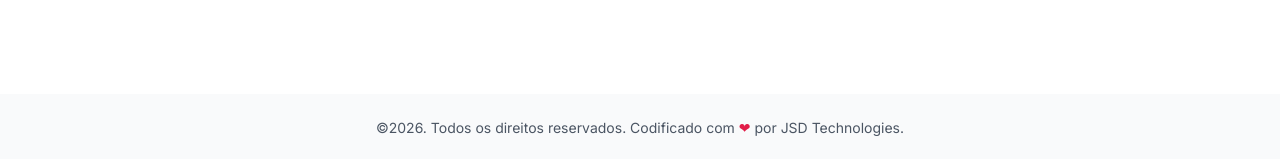
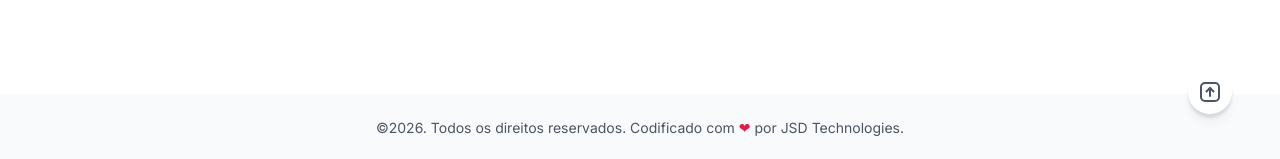
Before and after one commit to johnnysoutodev/project_johnnysouto, an Angular app in the folder angular-app/: page / in a window 1280 px wide. Both pictures are taken after a click on the button 862 px from the left and 7701 px from the top of the page. Shown: the part 7901-8060 px from the top of the page. Built offline with nearby package versions, Linux system fonts and the light colour scheme.

Commit message:
feat(scroll-to-top): adiciona botão flutuante de voltar ao topo

```diff
--- a/angular-app/src/app/app.html
+++ b/angular-app/src/app/app.html
@@ -1,3 +1,15 @@
+<!--
+  Marcador real pro botao "voltar ao topo" (`ScrollToTop`, 08/09/2026) animar via
+  `AnchorScrollService` - o mesmo servico dos links de nav (`nav-links.ts`), que precisa
+  de um elemento de verdade (`document.getElementById`) pra calcular o destino do scroll.
+  O logo do Header ja usava `href="#top"` sem JS (funciona por comportamento nativo do
+  navegador: "top" e um fragmento magico que sempre rola pro inicio do documento, mesmo
+  sem elemento com esse id) - esse marcador nao muda esse comportamento nativo, so da ao
+  `AnchorScrollService` um alvo real pra poder animar o scroll (em vez do salto instantaneo
+  nativo) quando ELE for usado (botao novo abaixo).
+-->
+<div id="top" aria-hidden="true"></div>
+
 <app-header />
 
 <main>
@@ -6,3 +18,5 @@
 </main>
 
 <app-footer />
+
+<app-scroll-to-top />
--- a/angular-app/src/app/app.ts
+++ b/angular-app/src/app/app.ts
@@ -2,9 +2,10 @@ import { Component } from '@angular/core';
 import { RouterOutlet } from '@angular/router';
 import { Header } from './layout/header/header';
 import { Footer } from './layout/footer/footer';
+import { ScrollToTop } from './layout/scroll-to-top/scroll-to-top';
 
 @Component({
-  imports: [RouterOutlet, Header, Footer],
+  imports: [RouterOutlet, Header, Footer, ScrollToTop],
   selector: 'app-root',
   styleUrl: './app.scss',
   templateUrl: './app.html',
--- /dev/null
+++ b/angular-app/src/app/layout/scroll-to-top/scroll-to-top.html
@@ -0,0 +1,12 @@
+<a
+  #scrollLink
+  class="scroll-to-top"
+  [class.scroll-to-top--visible]="isVisible()"
+  href="#top"
+  aria-label="Voltar ao topo"
+  [attr.tabindex]="isVisible() ? null : -1"
+  [attr.aria-hidden]="!isVisible()"
+  (click)="onClick($event)"
+>
+  <img ngSrc="/assets/icons/icon-scroll-top.svg" width="24" height="24" alt="" />
+</a>
--- /dev/null
+++ b/angular-app/src/app/layout/scroll-to-top/scroll-to-top.scss
@@ -0,0 +1,67 @@
+// ScrollToTop — nao existe no Figma (secao 8, "tudo estatico" - sem scroll/interacao
+// documentada em lugar nenhum do arquivo). Decisao de UX/engenharia pura, a pedido do
+// Johnny (08/09/2026): botao flutuante que aparece depois de rolar (`scroll-to-top.ts`)
+// e volta ao topo com o mesmo scroll animado dos links de nav (`AnchorScrollService`).
+@use 'breakpoints';
+
+:host {
+  display: contents;
+}
+
+.scroll-to-top {
+  position: fixed;
+  right: var(--space-24);
+  bottom: var(--space-24);
+  z-index: 30;
+  display: flex;
+  align-items: center;
+  justify-content: center;
+  width: 44px;
+  height: 44px;
+  border-radius: 50%;
+  background-color: var(--color-gray-default);
+  color: var(--color-gray-900);
+  box-shadow: var(--shadow-lg);
+  cursor: pointer;
+  // Escondido por opacidade (nao `display: none`) pra manter a transicao suave;
+  // `pointer-events: none` enquanto escondido evita clique/foco por teclado num botao
+  // invisivel (reforcado tambem via `[attr.tabindex]`/`[attr.aria-hidden]` no template).
+  opacity: 0;
+  pointer-events: none;
+  transform: translateY(8px);
+  transition:
+    opacity 0.2s ease,
+    transform 0.2s ease;
+
+  &--visible {
+    opacity: 1;
+    pointer-events: auto;
+    transform: translateY(0);
+  }
+
+  // `:hover` tem mais especificidade que a `opacity: 0` base (0,2,0 vs 0,1,0) - sem o
+  // escopo em `&--visible` aqui, um toque mobile "grudava" o hover (nao existe mouse pra
+  // "destravar" - toque simula hover e ele fica ativo ate o usuario tocar em outro lugar,
+  // comportamento padrao de navegador mobile) e a opacidade de hover (0.88) vencia a
+  // opacidade de escondido (0) permanentemente, mesmo com `isVisible`/`aria-hidden`/
+  // `tabindex` todos corretos por baixo - o botao parecia nunca sumir, mas era só visual
+  // (achado real via QA do Johnny num dispositivo mobile real, 08/09/2026, depois de 2
+  // tentativas de correção em JS que não resolveram porque o bug nunca foi de JS).
+  // `@media (hover: hover)` reforça o mesmo cuidado pra qualquer dispositivo sem hover
+  // de verdade, nao só nesse caso especifico.
+  @media (hover: hover) {
+    &--visible:hover {
+      opacity: 0.88;
+    }
+  }
+
+  &:focus-visible {
+    outline: 2px solid var(--color-gray-900);
+    outline-offset: 2px;
+  }
+
+  @include breakpoints.desktop-up {
+    right: var(--space-48);
+    bottom: var(--space-48);
+  }
+}
--- /dev/null
+++ b/angular-app/src/app/layout/scroll-to-top/scroll-to-top.ts
@@ -0,0 +1,103 @@
+import {
+  Component,
+  DestroyRef,
+  ElementRef,
+  PLATFORM_ID,
+  inject,
+  signal,
+  viewChild,
+} from '@angular/core';
+import { NgOptimizedImage, isPlatformBrowser } from '@angular/common';
+import { AnchorScrollService } from '../../core/navigation/anchor-scroll';
+
+/** A partir de quantos pixels de scroll o botao "voltar ao topo" aparece. */
+const SCROLL_THRESHOLD_PX = 400;
+
+/**
+ * Botao flutuante "voltar ao topo" (08/09/2026, a pedido do Johnny - nao existe no
+ * Figma, "la estava tudo estatico"; decisao de UX/engenharia, nao spec do Figma).
+ * Fica escondido (opacidade 0 + `pointer-events: none`, nao `display: none`, pra manter
+ * a transicao suave) ate a pagina rolar `SCROLL_THRESHOLD_PX` (bem mais que o threshold
+ * do Header sticky, 8px - o botao so faz sentido depois de rolar de verdade, nao logo
+ * no primeiro pixel). Clique reaproveita o `AnchorScrollService` (mesmo scroll animado
+ * de 650ms, com easing e respeito a `prefers-reduced-motion`, ja usado pelos links de
+ * nav do Header/menu mobile) mirando o marcador `#top` de `app.html`.
+ */
+@Component({
+  selector: 'app-scroll-to-top',
+  imports: [NgOptimizedImage],
+  templateUrl: './scroll-to-top.html',
+  styleUrl: './scroll-to-top.scss',
+})
+export class ScrollToTop {
+  protected readonly anchorScroll = inject(AnchorScrollService);
+
+  // `window` nao existe no SSR/prerender deste projeto - mesma guarda ja obrigatoria
+  // desde o `ThemeService` (core/theme/theme.ts) pra qualquer acesso a API de browser.
+  private readonly isBrowser = isPlatformBrowser(inject(PLATFORM_ID));
+  private readonly destroyRef = inject(DestroyRef);
+
+  private readonly link = viewChild.required<ElementRef<HTMLAnchorElement>>('scrollLink');
+
+  /** `true` depois que a pagina rola alem de `SCROLL_THRESHOLD_PX` (sempre `false` no SSR). */
+  protected readonly isVisible = signal(false);
+
+  // Ao clicar no botao (mouse ou teclado), o foco fica nele; se ele ainda estiver
+  // visivel/focado no momento de esconder, o navegador bloqueia com "Blocked aria-hidden
+  // on an element because its descendant retained focus" (achado via QA no Chrome,
+  // 08/09/2026) porque a tecnologia assistiva nao pode perder de vista um elemento que
+  // ainda considera focado. Tirar o foco primeiro resolve isso.
+  private hideIfVisible(): void {
+    if (!this.isVisible()) {
+      return;
+    }
+    const linkEl = this.link().nativeElement;
+    if (document.activeElement === linkEl) {
+      linkEl.blur();
+    }
+    this.isVisible.set(false);
+  }
+
+  private readonly updateIsVisible = (): void => {
+    if (window.scrollY > SCROLL_THRESHOLD_PX) {
+      this.isVisible.set(true);
+    } else {
+      this.hideIfVisible();
+    }
+  };
+
+  // Terceiro round de QA do Johnny num dispositivo mobile real (08/09/2026): depois de um
+  // clique no botao, o `scrollY` volta a 0 (a pagina visualmente sobe) mas o botao fica
+  // preso visivel pra sempre - inclusive rolagem MANUAL subsequente (gesto de toque de
+  // verdade) parava de conseguir escondê-lo, o que só se explica se o listener de
+  // `scroll` (`window.addEventListener('scroll', ...)`) parasse de disparar/ser
+  // processado depois daquele ponto nesse navegador especifico, não só durante a
+  // animação do clique em si (as duas tentativas anteriores de correção, presas na
+  // hipotese de "só o clique", não resolveram). Trocado o evento `scroll` por um polling
+  // via `requestAnimationFrame` que roda continuamente enquanto o componente existe -
+  // le `window.scrollY` a cada frame (~60x/s, comparação simples, custo desprezível) e
+  // não depende de NENHUM evento do navegador disparar corretamente, eliminando de vez
+  // essa classe inteira de inconsistência entre navegadores/gestos.
+  private rafId: number | null = null;
+
+  private readonly pollScroll = (): void => {
+    this.updateIsVisible();
+    this.rafId = requestAnimationFrame(this.pollScroll);
+  };
+
+  protected onClick(event: MouseEvent): void {
+    this.anchorScroll.scroll(event, '#top');
+    this.hideIfVisible();
+  }
+
+  constructor() {
+    if (this.isBrowser) {
+      this.pollScroll();
+      this.destroyRef.onDestroy(() => {
+        if (this.rafId !== null) {
+          cancelAnimationFrame(this.rafId);
+        }
+      });
+    }
+  }
+}
```
Also changed, not shown: angular-app/public/assets/icons/icon-scroll-top.svg (added), 3 other files (tests, documents, lock files or other folders).
